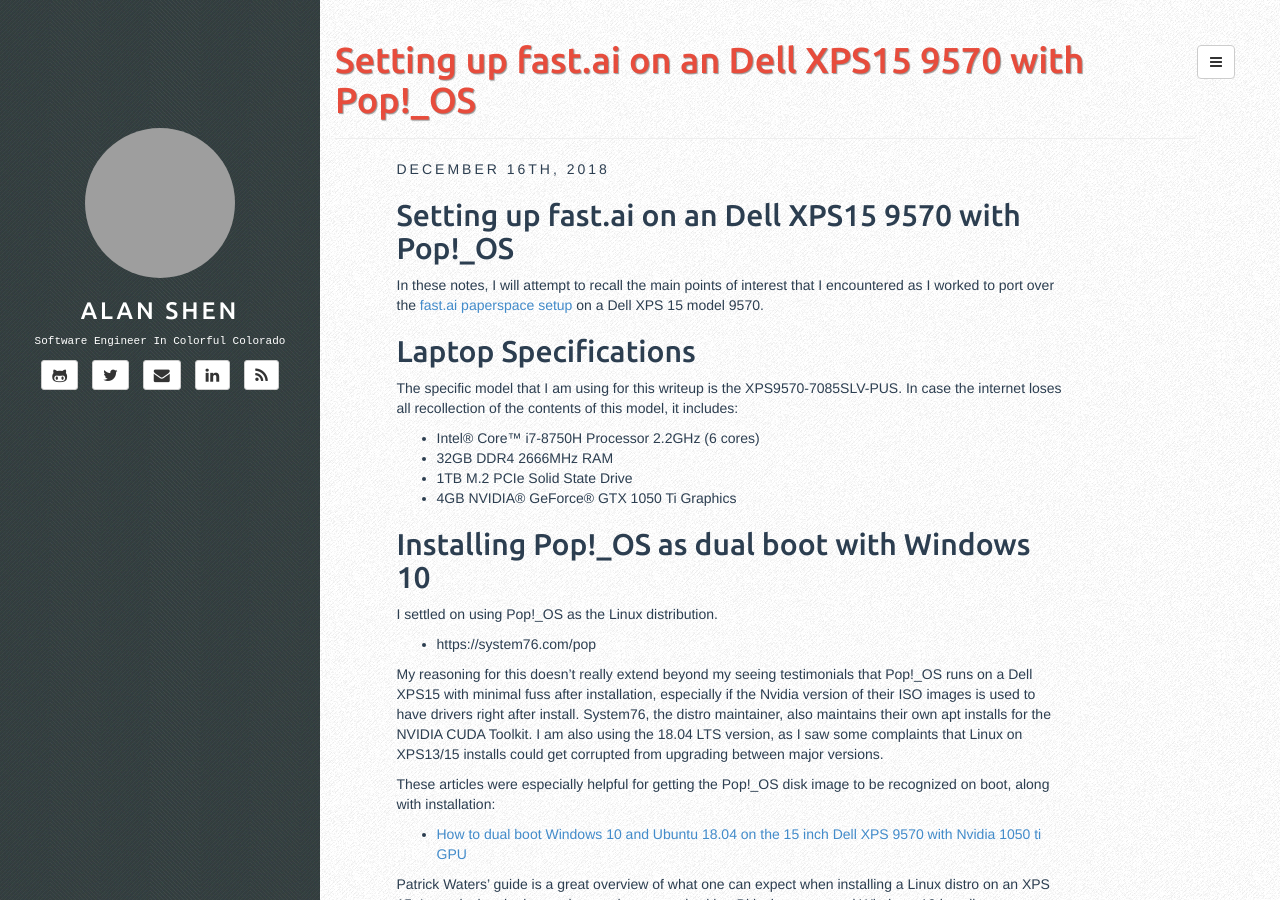
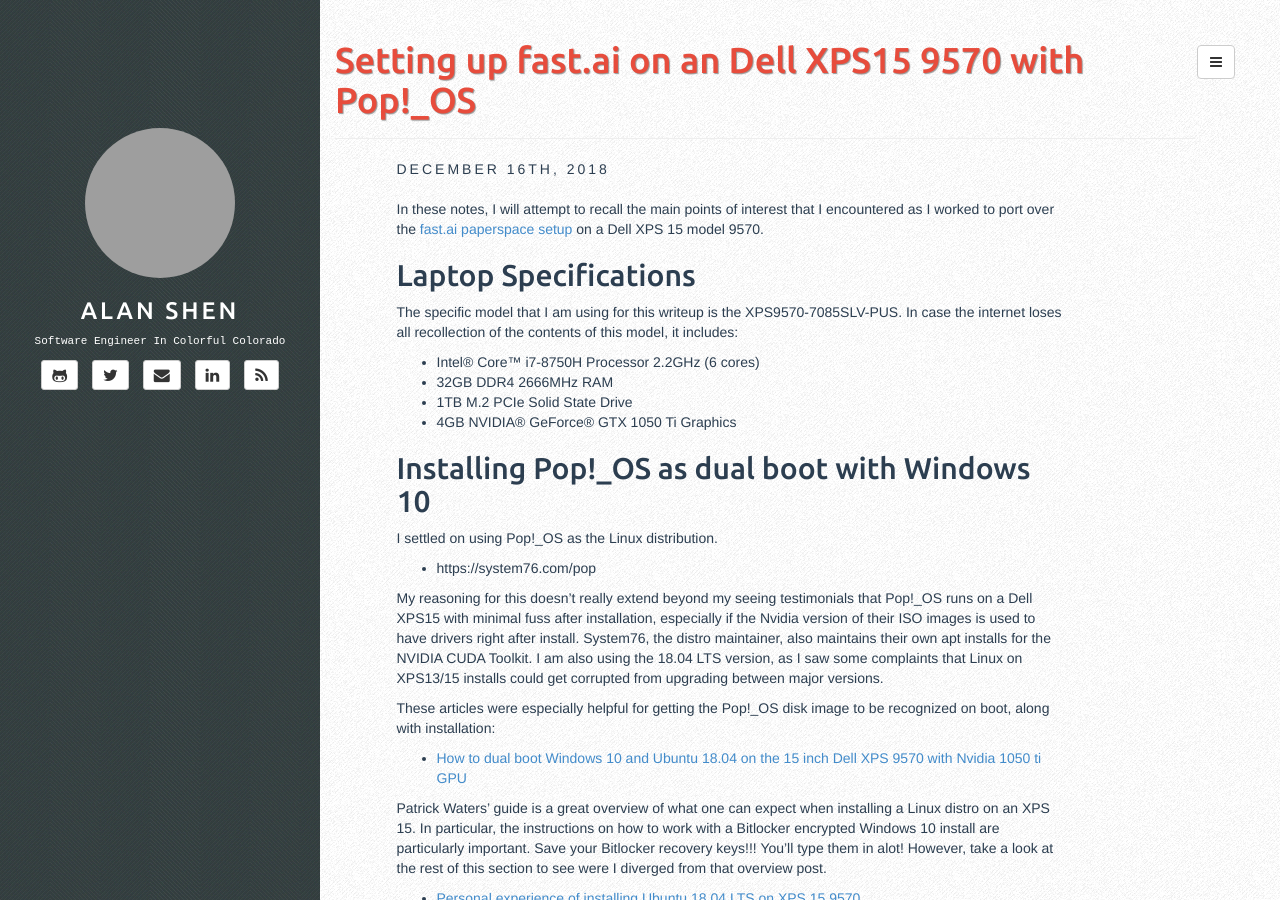
Before and after one commit to sunzenshen/sunzenshen.github.io, a Jekyll site: the page built from _posts/2018-12-16-setup-fastai-xps15-pop-os.markdown, in a window 1280 px wide and 900 px high. Built offline with Jekyll 4.4.1, drawn with Linux system fonts in a browser that asks for light colours; grey boxes are pictures that could not be loaded.

Commit message:
A bit redundant to have the topic title twice

```diff
--- a/_posts/2018-12-16-setup-fastai-xps15-pop-os.markdown
+++ b/_posts/2018-12-16-setup-fastai-xps15-pop-os.markdown
@@ -3,11 +3,8 @@
 title: Setting up fast.ai on an Dell XPS15 9570 with Pop!_OS
 categories: [Tutorials]
 tags: [fast.ai, Python, Jupyter]
-description: Hopefully this doesn't nuke anyone's laptop.
+description: Hopefully the act of reading this writeup does not result in the nuking of anyone else's drive partitions or laptop.
 ---
-
-Setting up fast.ai on an Dell XPS15 9570 with Pop!_OS
----------------------
 
 In these notes, I will attempt to recall the main points of interest
 that I encountered as I worked to port over the
```
